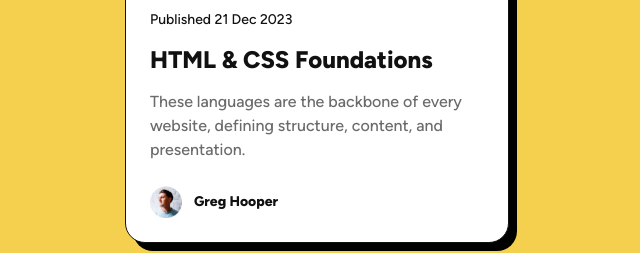
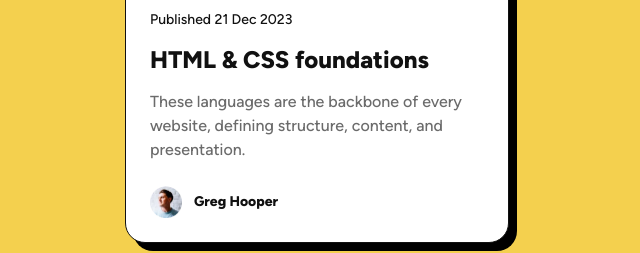
Before and after one commit to builtbytheo/card-component, a plain HTML site: page index.html in a window 1280 px wide. Shown: the part 419-672 px from the top of the page, 323-963 px from the left. Drawn offline with Linux system fonts and the light colour scheme.

Commit message:
Refactored page structure
Ensures the page is more semantically and accessibly correct. A top level <h1> is still missing, but I'm not planning on adding one.

```diff
--- a/index.html
+++ b/index.html
@@ -15,11 +15,7 @@
       href="./css/styles.css" />
   </head>
   <body>
-    <!--
-      component could very well be a <main> but React mindset and keeping reusability in mind
-      i decided to stick with the <article> element since this component could be repurposed in
-      various different ways
-    -->
+    <main>
       <article class="card">
         <img
           src="./assets/images/illustration-article.svg"
@@ -32,10 +28,10 @@
             class="card__date"
             >Published 21 Dec 2023</time
           >
-        <h2 class="card__title">HTML & CSS Foundations</h2>
+          <h2 class="card__title">HTML & CSS foundations</h2>
           <p class="card__description">
-          These languages are the backbone of every website, defining structure,
-          content, and presentation.
+            These languages are the backbone of every website, defining
+            structure, content, and presentation.
           </p>
           <div class="card__author-container">
             <img
@@ -46,5 +42,6 @@
           </div>
         </div>
       </article>
+    </main>
   </body>
 </html>
```
Lines whose indentation alone changed are shown as unchanged.
